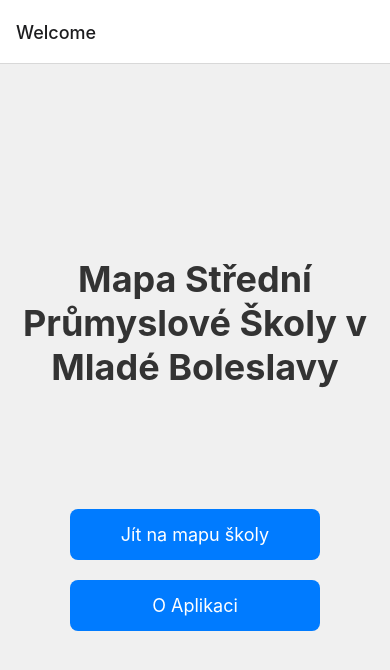
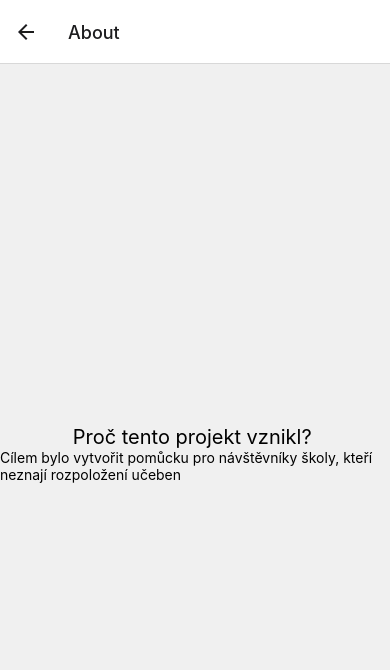
Before and after one commit to gr0nn1x/rocnikovka, a React Native app: screen /About in a window 390 px wide. Shown: the top 670 px of the page. Built offline with nearby package versions, Linux system fonts and the light colour scheme.

Commit message:
aboutus updated

```diff
--- a/App.js
+++ b/App.js
@@ -2,6 +2,7 @@ import { NavigationContainer } from "@react-navigation/native";
 import { createNativeStackNavigator } from "@react-navigation/native-stack";
 import WelcomeScreen from "./screens/WelcomeScreen";
 import ApplicationScreen from "./screens/ApplicationScreen";
+import AboutUs from "./screens/AboutUs";
 
 const Stack = createNativeStackNavigator();
 
@@ -11,6 +12,7 @@ export default function App() {
       <Stack.Navigator initialRouteName="Welcome">
         <Stack.Screen name="Welcome" component={WelcomeScreen} />
         <Stack.Screen name="Application" component={ApplicationScreen} />
+        <Stack.Screen name="About" component={AboutUs} />
       </Stack.Navigator>
     </NavigationContainer>
   );
--- /dev/null
+++ b/screens/AboutUs.js
@@ -0,0 +1,25 @@
+import React from "react";
+import { View, Text, StyleSheet } from "react-native";
+
+export default function Welcome() {
+  return (
+    <View style={styles.container}>
+      <Text style={styles.nadpis}>Proč tento projekt vznikl? </Text>
+      <Text style={styles.popisjedna}>
+        Cílem bylo vytvořit pomůcku pro návštěvníky školy, kteří neznají
+        rozpoložení učeben
+      </Text>
+    </View>
+  );
+}
+
+const styles = StyleSheet.create({
+  container: {
+    flex: 1,
+    alignItems: "center",
+    justifyContent: "center",
+    backgroundColor: "#f0f0f0",
+    textAlign: "center",
+  },
+  nadpis: { fontSize: 20, },
+});
--- a/screens/ApplicationScreen.js
+++ b/screens/ApplicationScreen.js
@@ -217,7 +217,7 @@ const styles = StyleSheet.create({
   },
   fixedView: {
     position: "absolute",
-    display: "none",
+  /*   display: "none", */
     bottom: 0,
     left: 0,
     right: 0,
```
